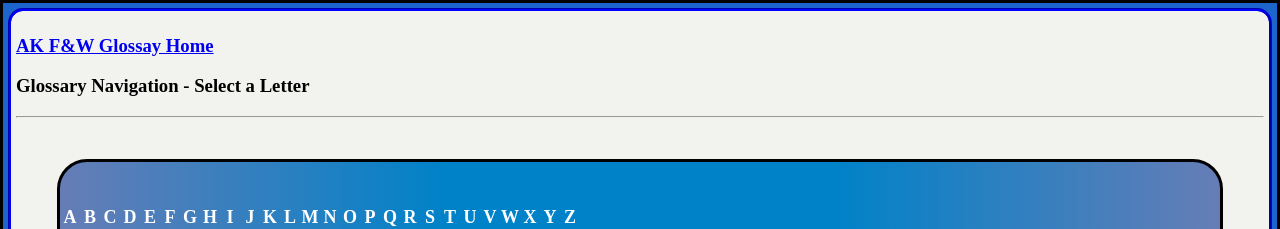
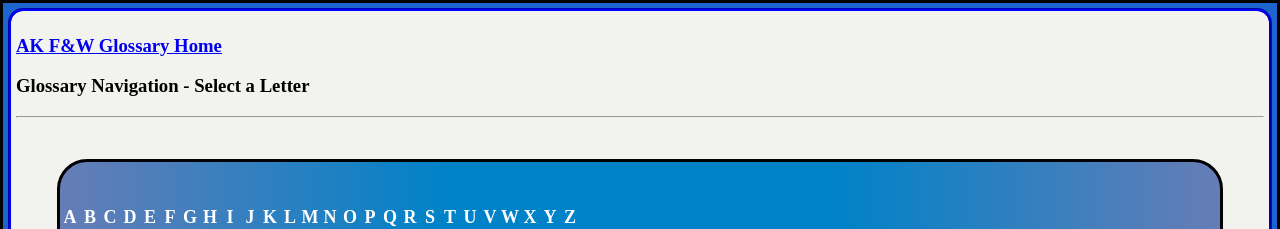
Before and after one commit to ThePanamalien/TestOne, a Jekyll site: the page built from index.md, in a window 1280 px wide. Shown: the top 229 px of the page. Built offline with Jekyll 4.4.1, drawn with Linux system fonts in a browser that asks for light colours.

Commit message:
Update glossaryPage.html

```diff
--- a/_layouts/glossaryPage.html
+++ b/_layouts/glossaryPage.html
@@ -63,7 +63,7 @@ li a:hover {
   </head>
   <body>
   <header>
-    <h3> <a href="https://thepanamalien.github.io/TestOne/">AK F&W Glossay Home</a></h3>
+    <h3> <a href="https://thepanamalien.github.io/TestOne/">AK F&W Glossary Home</a></h3>
 <h3>Glossary Navigation - Select a Letter</h3>
  <hr>
 
```
